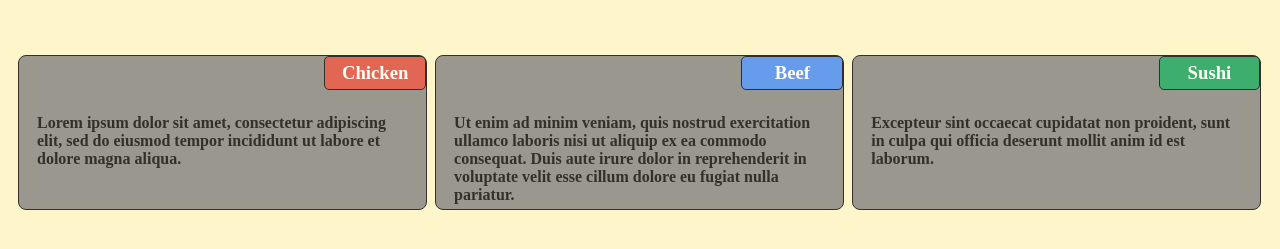
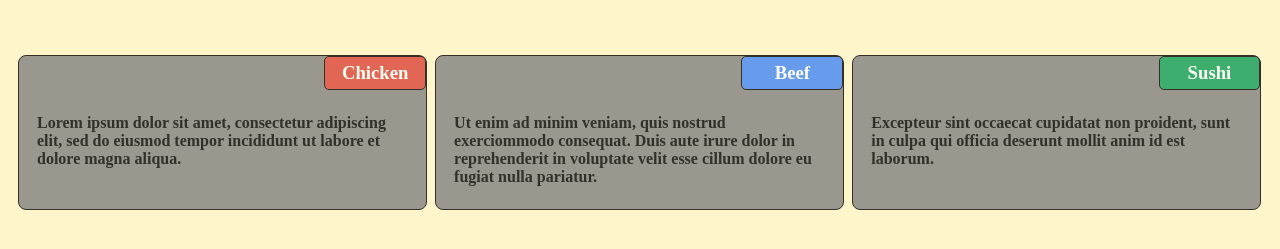
Before and after one commit to Shivam2510/assignment-2, a plain HTML site: page index.html in a window 1280 px wide. Shown: the part 165-414 px from the top of the page. Drawn offline with Linux system fonts and the light colour scheme.

Commit message:
Update index.html

```diff
--- a/index.html
+++ b/index.html
@@ -27,7 +27,7 @@
             <section>
               <h3><div id="beef">Beef</div></h3>
             <p>
-             Ut enim ad minim veniam, quis nostrud exercitation ullamco laboris nisi ut aliquip ex ea commodo consequat. Duis aute irure dolor in reprehenderit in voluptate velit esse cillum dolore eu fugiat nulla pariatur.
+             Ut enim ad minim veniam, quis nostrud exerciommodo consequat. Duis aute irure dolor in reprehenderit in voluptate velit esse cillum dolore eu fugiat nulla pariatur.
             </p>
           </section>
           </div>
```
